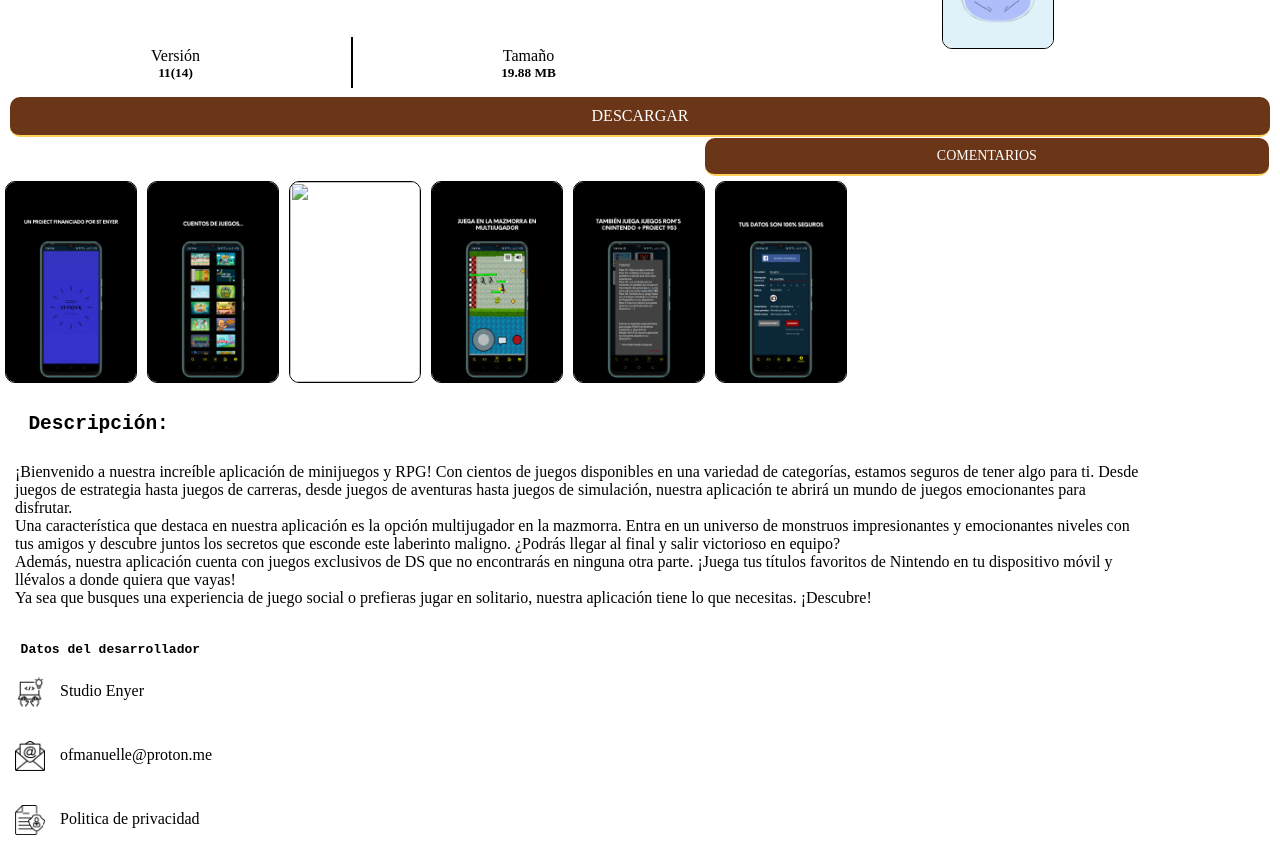
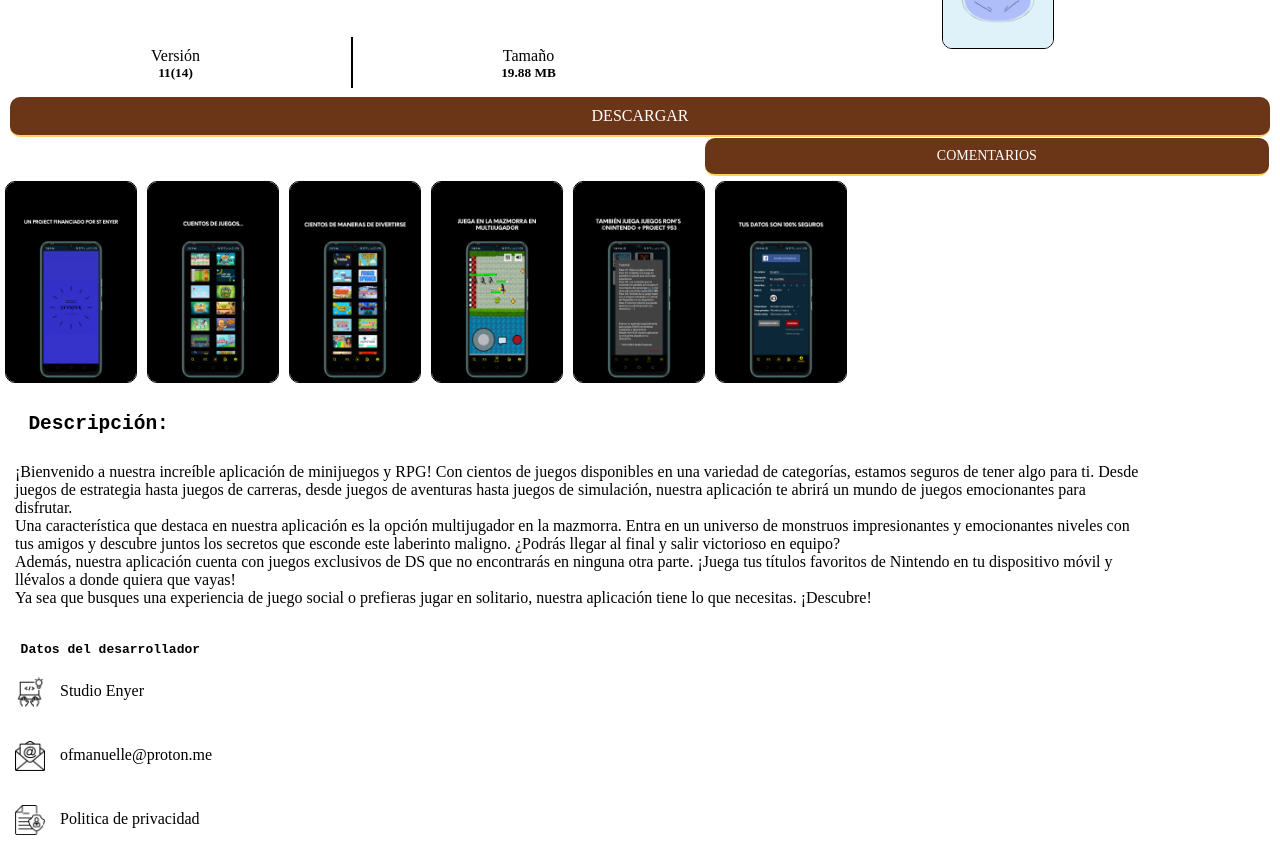
Before and after one commit to developer-shop/SLIME, a plain HTML site: page index.html in a window 1280 px wide. Shown: the part 73-927 px from the top of the page. Drawn offline with Linux system fonts and the light colour scheme; a script that the page names is missing.

Commit message:
Update index.html

```diff
--- a/index.html
+++ b/index.html
@@ -139,7 +139,7 @@ header1{display: flex; width:100%;}
 <img src="3.png"  >
 </section>
 <section id="section6">
-<img src="4.jpg" >
+<img src="4.png" >
 </section>
 <section id="section6">
 <img src="5.png" >
```
